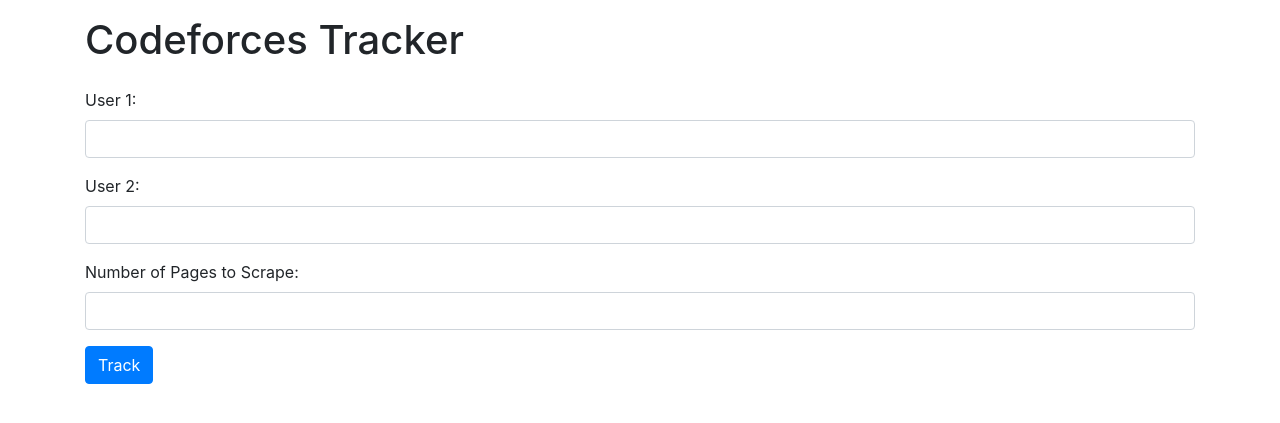
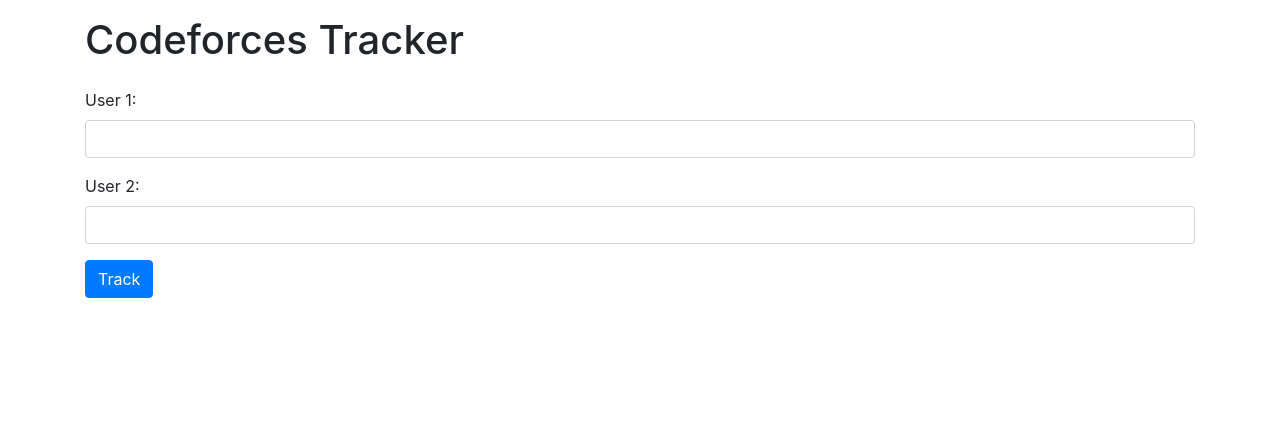
Before and after one commit to ilakshaygupt/cf_scraper, a Flask app: page / in a window 1280 px wide. Shown: the top 423 px of the page. Run offline with Flask 2, Linux system fonts and the light colour scheme; some libraries are stand-ins or nearby versions.

Commit message:
automated no of pages to scrap

```diff
--- a/main.py
+++ b/main.py
@@ -4,25 +4,35 @@
 
 app = Flask(__name__)
 
+
 def extract_contest_and_problem_code(link):
     parts = link.split("/")
     return parts[4], parts[6]
 
-def scrape_codeforces_submissions(username, total_pages):
+
+def scrape_codeforces_submissions(username, total_pages=1):
     contests_by_length = {1: [], 2: [], 3: [], 4: []}
+    url = f"https://codeforces.com/submissions/{username}/page/1"
+    response = requests.get(url)
+    soup = BeautifulSoup(response.text, "html.parser")
+    max_page_index = max(int(span['pageindex'])
+                         for span in soup.find_all("span", class_="page-index"))
 
+    total_pages = max_page_index
     for page in range(1, total_pages + 1):
         url = f"https://codeforces.com/submissions/{username}/page/{page}"
         response = requests.get(url)
 
         if response.status_code == 200:
             soup = BeautifulSoup(response.text, "html.parser")
-            problem_cells = soup.find_all("td", class_="status-small", attrs={"data-problemid": True})
+            problem_cells = soup.find_all(
+                "td", class_="status-small", attrs={"data-problemid": True})
 
             for cell in problem_cells:
                 if cell.find("a"):
                     link = "https://codeforces.com" + cell.find("a")["href"]
-                    contest_id, problem_code = extract_contest_and_problem_code(link)
+                    contest_id, problem_code = extract_contest_and_problem_code(
+                        link)
                     contests_by_length[len(contest_id)].append({"link": link, "text": f"{contest_id} - {cell.find('a').get_text(strip=True)} "})
 
             print(f"Page {page} processed for {username}.")
@@ -45,23 +55,28 @@
         contests_by_length[3].sort(key=lambda x: x["link"])
         contests_by_length[4].sort(key=lambda x: x["link"])
 
-    all_problem_info = contests_by_length[1] + contests_by_length[2] + contests_by_length[3] + contests_by_length[4]
+    all_problem_info = contests_by_length[1] + contests_by_length[2] + \
+        contests_by_length[3] + contests_by_length[4]
 
     return all_problem_info
+
 
 @app.route('/', methods=['GET', 'POST'])
 def index():
     if request.method == 'POST':
         user1 = request.form.get('user1')
         user2 = request.form.get('user2')
-        total_pages = int(request.form.get('total_pages'))
-        user1_submissions = scrape_codeforces_submissions(user1, total_pages)
-        user2_submissions = scrape_codeforces_submissions(user2, total_pages)
-        unique_items = [item for item in user1_submissions if item not in user2_submissions]
-        unique_items_2 = [item for item in user2_submissions if item not in user1_submissions]
-        return render_template('index.html', user1=user1, user2=user2, user1_submissions=user1_submissions, user2_submissions=user2_submissions,unique_items=unique_items,unique_items_2=unique_items_2)
 
-    return render_template('index.html', user1=None, user2=None, user1_submissions=None, user2_submissions=None,unique_items=None,unique_items_2=None)
+        user1_submissions = scrape_codeforces_submissions(user1)
+        user2_submissions = scrape_codeforces_submissions(user2)
+        unique_items = [
+            item for item in user1_submissions if item not in user2_submissions]
+        unique_items_2 = [
+            item for item in user2_submissions if item not in user1_submissions]
+        return render_template('index.html', user1=user1, user2=user2, user1_submissions=user1_submissions, user2_submissions=user2_submissions, unique_items=unique_items, unique_items_2=unique_items_2)
+
+    return render_template('index.html', user1=None, user2=None, user1_submissions=None, user2_submissions=None, unique_items=None, unique_items_2=None)
+
 
 if __name__ == '__main__':
     app.run(debug=True)
--- a/templates/index.html
+++ b/templates/index.html
@@ -20,10 +20,7 @@
                 <label for="user2">User 2:</label>
                 <input type="text" class="form-control" name="user2" required>
             </div>
-            <div class="form-group">
-                <label for="total_pages">Number of Pages to Scrape:</label>
-                <input type="number" class="form-control" name="total_pages" required>
-            </div>
+
             <button type="submit" class="btn btn-primary">Track</button>
         </form>
 
```
